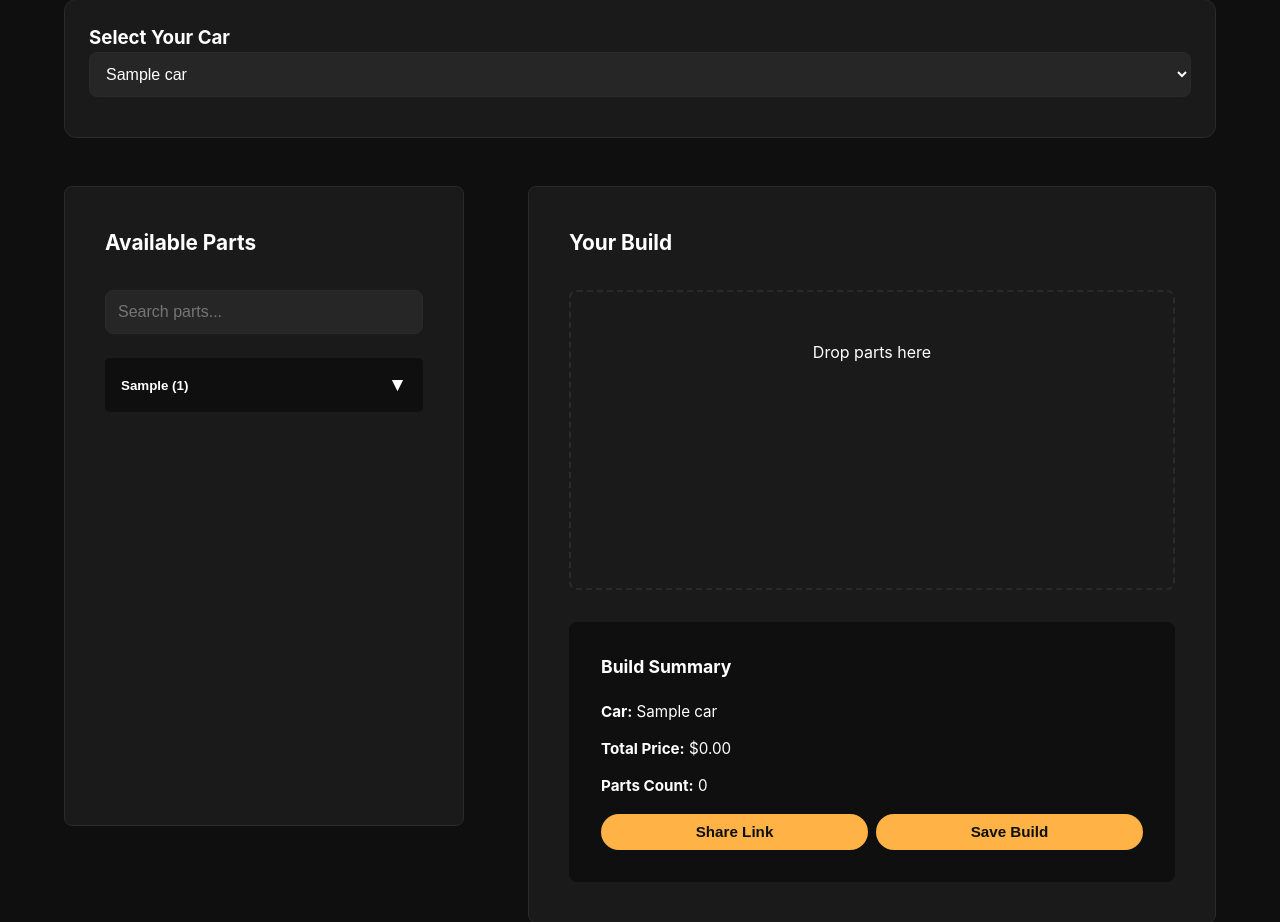
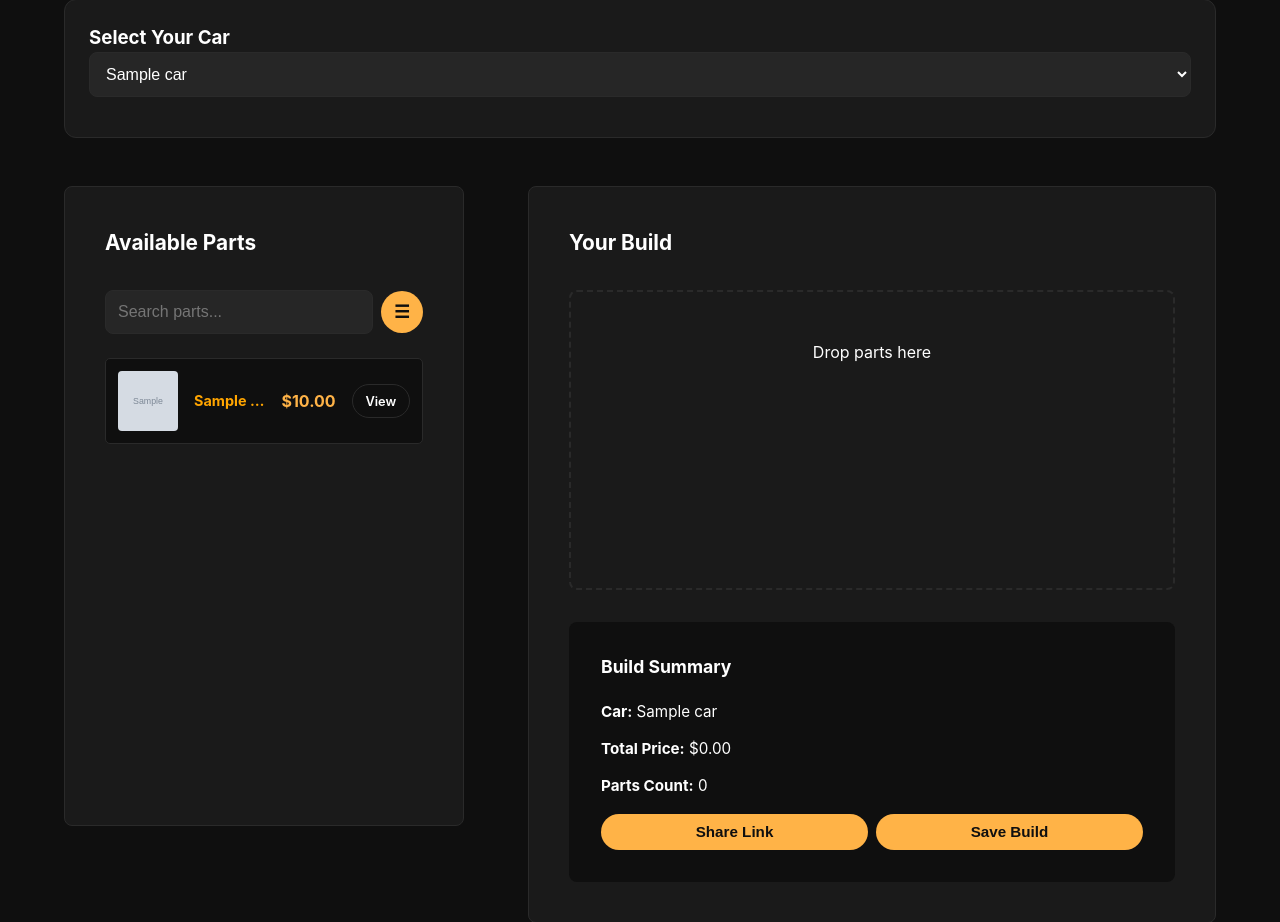
Before and after one commit to 373656-arch/replitfiletest, a PHP site: page /index.php in a window 1280 px wide. Shown: the part 142-1064 px from the top of the page. Run offline with PHP 8.4, Linux system fonts and the light colour scheme; the visitor is signed in with stand-in values (Sample User, id 1); tables that the repository leaves empty or names only in its code hold one stand-in row (values such as "Sample post"); grey boxes marked "Sample" are stand-in pictures; data that the repository does not hold is empty.

Commit message:
Restored to 'b1340f02ec25bc187d38a02fd5891a1ecf492b9d'
Replit-Restored-To: b1340f02ec25bc187d38a02fd5891a1ecf492b9d

```diff
--- a/index.php
+++ b/index.php
@@ -120,51 +120,35 @@ renderHeader();
                 <h3>Available Parts</h3>
                 <div style="display: flex; gap: 0.5rem; align-items: center; margin-bottom: 1.5rem;">
                     <input type="text" id="searchParts" placeholder="Search parts..." onkeyup="filterParts()" style="flex: 1; margin-bottom: 0;">
+                    <div class="category-dropdown">
+                        <button id="categoryBtn" class="filter-icon-btn" onclick="toggleCategoryDropdown()" title="Filter by category">☰</button>
+                        <div id="categoryDropdown" class="dropdown-menu" style="display: none;">
+                            <div class="dropdown-item" onclick="selectCategory('all', 'All')">All Categories</div>
+                            <div class="dropdown-item" onclick="selectCategory('Exhaust', 'Exhaust')">Exhaust</div>
+                            <div class="dropdown-item" onclick="selectCategory('Intake', 'Intake')">Intake</div>
+                            <div class="dropdown-item" onclick="selectCategory('Suspension', 'Suspension')">Suspension</div>
+                            <div class="dropdown-item" onclick="selectCategory('Wheels', 'Wheels')">Wheels</div>
+                            <div class="dropdown-item" onclick="selectCategory('Tires', 'Tires')">Tires</div>
+                            <div class="dropdown-item" onclick="selectCategory('Brakes', 'Brakes')">Brakes</div>
+                        </div>
+                    </div>
                 </div>
 
-                <div id="partsList" style="display: flex; flex-direction: column; gap: 0.5rem;">
-                    <?php
-                    $categories = [];
-                    foreach ($parts as $part) {
-                        $cat = $part['category'];
-                        if (!isset($categories[$cat])) {
-                            $categories[$cat] = [];
-                        }
-                        $categories[$cat][] = $part;
-                    }
-                    foreach ($categories as $category => $category_parts): ?>
-                        <div class="parts-category">
-                            <button class="category-header" onclick="toggleCategory(this)" style="display: flex; justify-content: space-between; align-items: center; width: 100%; padding: 1rem; background: var(--bg-primary); border: 1px solid var(--bg-secondary); border-radius: 5px; cursor: pointer; font-weight: 600; color: var(--text-primary); border: none; transition: all 0.3s ease;">
-                                <span><?php echo htmlspecialchars($category); ?> (<?php echo count($category_parts); ?>)</span>
-                                <span style="font-size: 1.2rem; display: inline-block; transition: transform 0.4s cubic-bezier(0.4, 0, 0.2, 1);">▼</span>
-                            </button>
-                            <div class="category-parts" style="max-height: 0; overflow: hidden; opacity: 0; transition: max-height 0.4s cubic-bezier(0.4, 0, 0.2, 1), opacity 0.4s ease-in-out, padding 0.4s ease-in-out; padding: 0;">
-                                <?php foreach ($category_parts as $part): ?>
-                                    <div class="part-card pcpartpicker-style"
+                <div id="partsList">
+                    <?php foreach ($parts as $part): ?>
+                        <div class="part-item"
                              data-part-id="<?php echo $part['part_id']; ?>"
                              data-category="<?php echo htmlspecialchars($part['category']); ?>"
                              data-name="<?php echo htmlspecialchars($part['name']); ?>"
                              data-price="<?php echo $part['price']; ?>"
-                                         style="background: var(--bg-secondary); border: 1px solid var(--bg-primary); border-radius: 4px; padding: 0.75rem; margin-bottom: 0.5rem; display: flex; gap: 0.75rem; align-items: center;">
-
+                             draggable="true"
+                             ondragstart="drag(event)">
                             <?php if ($part['image']): ?>
-                                            <img src="<?php echo htmlspecialchars($part['image']); ?>" alt="<?php echo htmlspecialchars($part['name']); ?>" style="width: 60px; height: 60px; object-fit: cover; border-radius: 3px;">
-                                        <?php else: ?>
-                                            <div style="width: 60px; height: 60px; background: var(--bg-primary); border-radius: 3px; display: flex; align-items: center; justify-content: center; font-size: 0.8rem; color: var(--text-secondary);">No Image</div>
+                                <img src="<?php echo htmlspecialchars($part['image']); ?>" alt="<?php echo htmlspecialchars($part['name']); ?>">
                             <?php endif; ?>
-
-                                        <div style="flex: 1; min-width: 0;">
-                                            <p style="margin: 0 0 0.25rem 0; font-weight: 500; color: var(--text-primary); word-wrap: break-word;"><?php echo htmlspecialchars($part['name']); ?></p>
-                                            <p style="margin: 0; font-size: 0.85rem; color: var(--text-secondary);">$<?php echo number_format($part['price'], 2); ?></p>
-                                        </div>
-
-                                        <div style="display: flex; gap: 0.5rem; flex-shrink: 0;">
-                                            <button class="btn" onclick="addPartToBuild({part_id: <?php echo $part['part_id']; ?>, name: '<?php echo htmlspecialchars(addslashes($part['name'])); ?>', price: <?php echo $part['price']; ?>, position: '<?php echo htmlspecialchars($part['category']); ?>'})" style="padding: 0.5rem 1rem; font-size: 0.85rem; white-space: nowrap;">+ Add</button>
-                                            <a href="/redirect.php?part_id=<?php echo $part['part_id']; ?>" target="_blank" class="btn btn-secondary" style="padding: 0.5rem 0.75rem; font-size: 0.85rem;">📎</a>
-                                        </div>
-                                    </div>
-                                <?php endforeach; ?>
-                            </div>
+                            <h4><?php echo htmlspecialchars($part['name']); ?></h4>
+                            <p class="price">$<?php echo number_format($part['price'], 2); ?></p>
+                            <a href="/redirect.php?part_id=<?php echo $part['part_id']; ?>" target="_blank" class="btn btn-secondary">View</a>
                         </div>
                     <?php endforeach; ?>
                 </div>
@@ -230,39 +214,13 @@ renderHeader();
 
 <script>
 let buildParts = [];
+let currentCategory = 'all';
 
-function toggleCategory(button) {
-    const partsDiv = button.nextElementSibling;
-    const arrow = button.querySelector('span:last-child');
-    const isOpen = partsDiv.style.maxHeight !== 'none' && partsDiv.style.maxHeight !== '0px';
-
-    if (isOpen) {
-        partsDiv.style.maxHeight = '0';
-        partsDiv.style.opacity = '0';
-        partsDiv.style.padding = '0';
-        arrow.style.transform = 'rotate(-90deg)';
-    } else {
-        partsDiv.style.maxHeight = '2000px';
-        partsDiv.style.opacity = '1';
-        partsDiv.style.padding = '0.5rem 0';
-        arrow.style.transform = 'rotate(0deg)';
-    }
-}
-
-function addPartToBuild(part) {
-    const slotMap = {
-        'Exhaust': 'exhaust', 'Intake': 'intake', 'Suspension': 'suspension',
-        'Wheels': 'wheels', 'Tires': 'tires', 'Brakes': 'brakes'
-    };
-    const position = slotMap[part.position] || 'general';
-
-    buildParts.push({
-        part_id: part.part_id,
-        name: part.name,
-        price: parseFloat(part.price),
-        position: position
-    });
-    updateBuildDisplay();
+function drag(event) {
+    event.dataTransfer.setData("partId", event.target.dataset.partId);
+    event.dataTransfer.setData("partName", event.target.dataset.name);
+    event.dataTransfer.setData("partPrice", event.target.dataset.price);
+    event.dataTransfer.setData("partCategory", event.target.dataset.category);
 }
 
 function allowDrop(event) { event.preventDefault(); event.currentTarget.classList.add('drag-over'); }
@@ -271,6 +229,21 @@ function dragLeave(event) { event.currentTarget.classList.remove('drag-over'); }
 function drop(event) {
     event.preventDefault();
     event.currentTarget.classList.remove('drag-over');
+
+    const partId = event.dataTransfer.getData("partId");
+    const partName = event.dataTransfer.getData("partName");
+    const partPrice = parseFloat(event.dataTransfer.getData("partPrice"));
+    const partCategory = event.dataTransfer.getData("partCategory");
+
+    const slotMap = {
+        'Exhaust': 'exhaust', 'Intake': 'intake', 'Suspension': 'suspension',
+        'Wheels': 'wheels', 'Tires': 'tires', 'Brakes': 'brakes'
+    };
+    const position = slotMap[partCategory] || 'general';
+
+    buildParts.push({ part_id: partId, name: partName, price: partPrice, position: position });
+    updateBuildDisplay();
+    updatePartsList();
 }
 
 function removePart(index) {
@@ -281,10 +254,9 @@ function removePart(index) {
 
 function updatePartsList() {
     const usedPartIds = new Set(buildParts.map(p => p.part_id));
-    document.querySelectorAll('.part-card').forEach(part => {
+    document.querySelectorAll('.part-item').forEach(part => {
         const partId = part.dataset.partId;
-        part.style.opacity = usedPartIds.has(partId) ? '0.5' : '1';
-        part.style.pointerEvents = usedPartIds.has(partId) ? 'none' : 'auto';
+        part.style.display = usedPartIds.has(partId) ? 'none' : 'block';
     });
 }
 
@@ -381,10 +353,32 @@ function fetchSimilarBuilds() {
 
 function filterParts() {
     const searchTerm = document.getElementById('searchParts').value.toLowerCase();
-    document.querySelectorAll('.part-card').forEach(part => {
+    document.querySelectorAll('.part-item').forEach(part => {
         const name = part.dataset.name.toLowerCase();
-        part.style.display = name.includes(searchTerm) ? 'block' : 'none';
+        const category = part.dataset.category;
+        part.style.display = (name.includes(searchTerm) && (currentCategory === 'all' || category === currentCategory)) ? 'block' : 'none';
     });
+}
+
+function toggleCategoryDropdown() {
+    const dropdown = document.getElementById('categoryDropdown');
+    dropdown.style.display = dropdown.style.display === 'none' ? 'block' : 'none';
+    document.addEventListener('click', closeDropdownOnClickOutside);
+}
+
+function closeDropdownOnClickOutside(event) {
+    const dropdown = document.getElementById('categoryDropdown');
+    const categoryDiv = document.querySelector('.category-dropdown');
+    if (!categoryDiv.contains(event.target)) {
+        dropdown.style.display = 'none';
+        document.removeEventListener('click', closeDropdownOnClickOutside);
+    }
+}
+
+function selectCategory(category, label) {
+    currentCategory = category;
+    document.getElementById('categoryDropdown').style.display = 'none';
+    filterParts();
 }
 
 function showSaveModal() {
```
Lines whose indentation alone changed are shown as unchanged.
